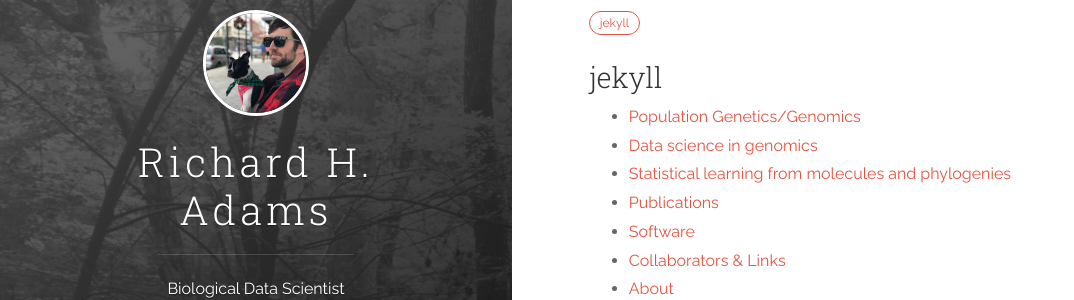
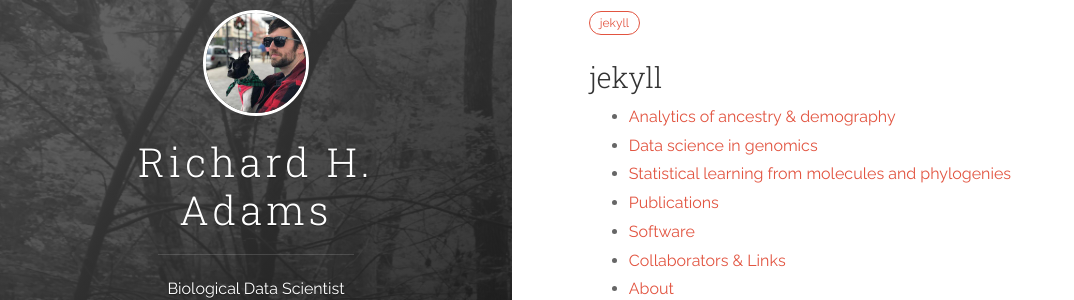
Before and after one commit to rhaTESTrha/Research, a Jekyll site: the page built from categories.md, in a window 1280 px wide. Shown: the part 121-421 px from the top of the page, without its empty margins (0-1074 px from the left). Built offline with Jekyll 4.4.1, drawn with Linux system fonts in a browser that asks for light colours.

Commit message:
Update 2019-11-08-research3.markdown

```diff
--- a/_posts/2019-11-08-research3.markdown
+++ b/_posts/2019-11-08-research3.markdown
@@ -1,5 +1,5 @@
 ---
-title:  "Population Genetics/Genomics"
+title:  "Analytics of ancestry & demography"
 date:   2019-11-08 15:04:23
 categories: [jekyll]
 ---
@@ -7,7 +7,7 @@ categories: [jekyll]
 ------------------------------------------------------------------------------------------------------
 ![image tooltip here](images/Box6.pdf)![image tooltip here](images/PopGen.pdf)
 
-| We are interested in developing efficient and effective frameworks for studying population genomic process. A large part of our research is focused on developing such frameworks using new bioinformatics tools and pipelines.|
+| We are interested in developing efficient and effective frameworks for studying demography and ancestry from whole genomes. A large part of our research is focused on developing such frameworks using new bioinformatics tools and pipelines.|
 | Check out our R package, [GppFst](https://academic.oup.com/bioinformatics/article/33/9/1414/2736363) for conducting Bayesian posterior predictive simulations of population genetic statistics for inferring selection. We have also developed [ThetaMater](https://academic.oup.com/bioinformatics/article/34/6/1072/4670681) for fast estimation of effective population size from genomic data. Also, see our recent [overview](https://link.springer.com/article/10.1007/s40610-019-00120-0) of current methods for inferring introgression from population genomic data|
 | Working with collaborators, we have applied these tools to study population genomic processes in a variety of cool systems, including [venomous coral snakes](https://www.sciencedirect.com/science/article/abs/pii/S1055790320300427?via%3Dihub), [buzztails](https://academic.oup.com/biolinnean/article/128/1/149/5523649) (i.e., rattlesnakes) and [central American Boa constrictors](https://academic.oup.com/gbe/article/11/11/3123/5603307?rss=1) |
 
```
